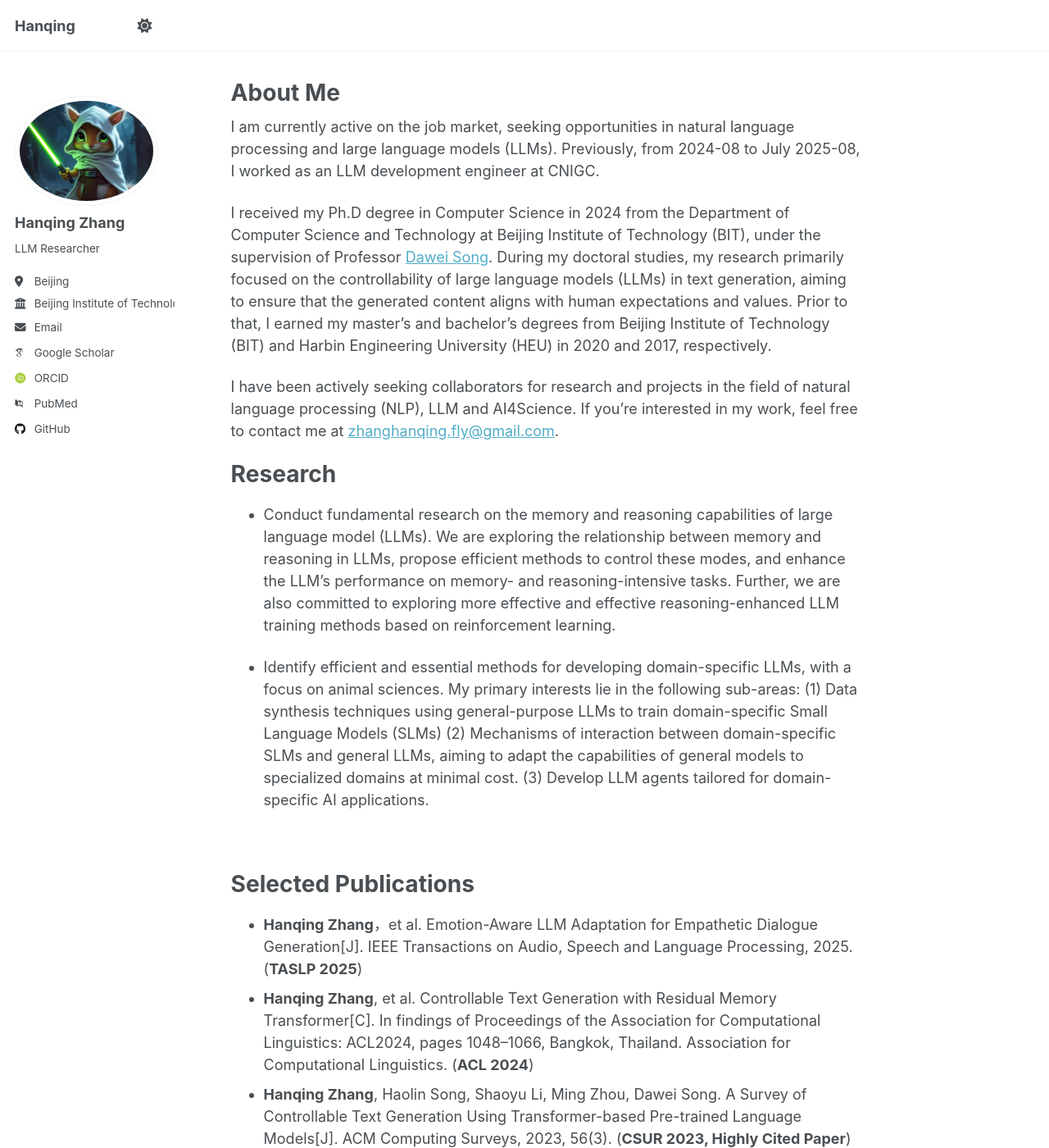
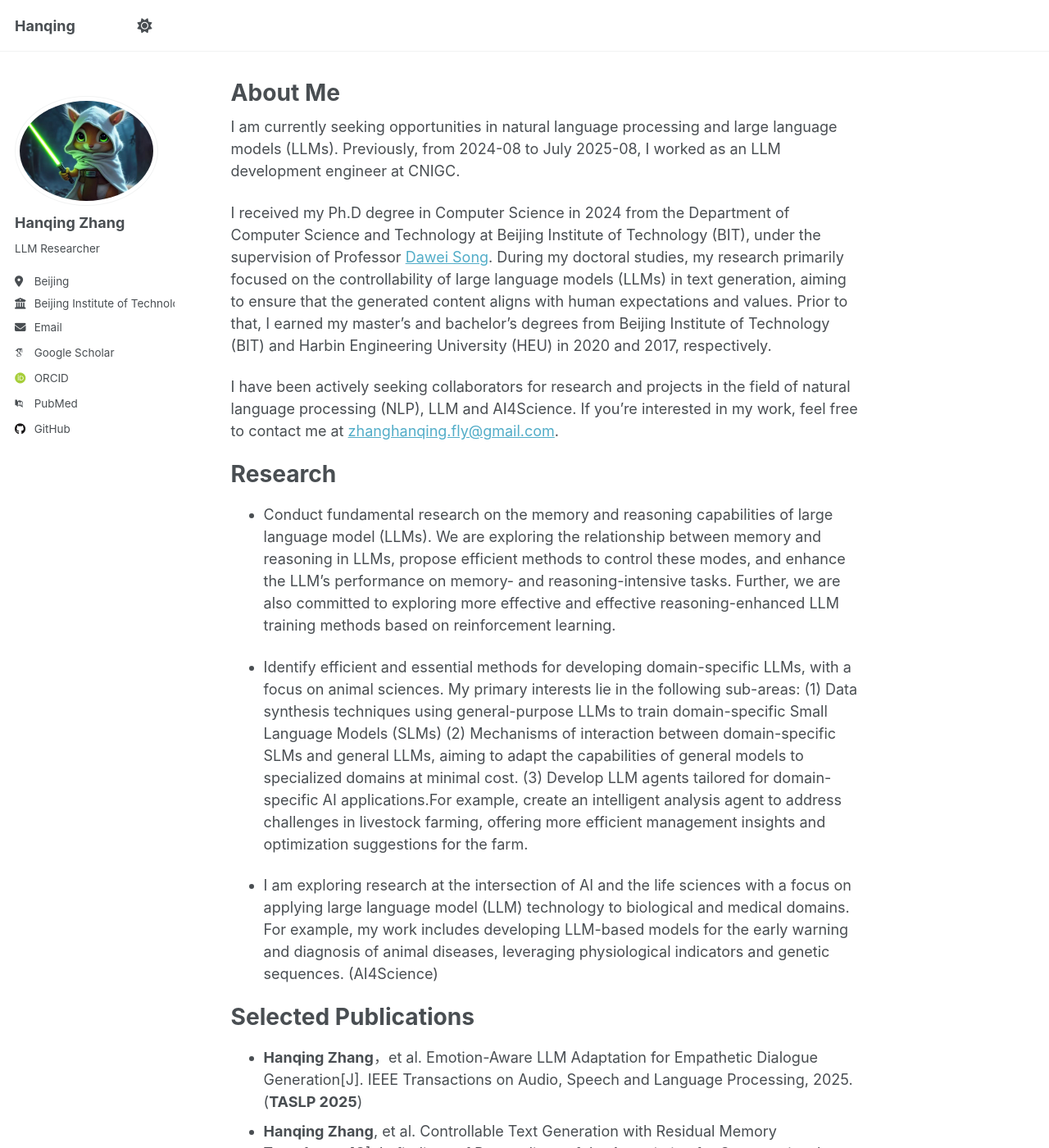
Before and after one commit to littlehacker26/hanqing.github.io, a Jekyll site: the page built from _pages/about.md, in a window 1280 px wide and 1400 px high. Shown: the whole window at 82% size. Built offline with Jekyll 4.4.1, drawn with Linux system fonts in a browser that asks for light colours; some web fonts are replaced; a script that is not in the unit is left out.

Commit message:
Update about.md

```diff
--- a/_pages/about.md
+++ b/_pages/about.md
@@ -9,7 +9,7 @@ redirect_from:
 
 
  <!--I am currently a postdoctoral researcher at China Agricultural University (CAU), where I conduct interdisciplinary research on developing large language models (LLMs) for applications in animal science. -->
-I am currently active on the job market, seeking opportunities in natural language processing and large language models (LLMs). Previously, from  2024-08  to July 2025-08, I worked as an LLM development engineer at CNIGC.
+I am currently seeking opportunities in natural language processing and large language models (LLMs). Previously, from  2024-08  to July 2025-08, I worked as an LLM development engineer at CNIGC.
 
 I received my Ph.D degree in Computer Science in 2024 from the Department of Computer Science and Technology at Beijing Institute of Technology (BIT), under the supervision of Professor [Dawei Song](https://scholar.google.com.hk/citations?user=PCTA8yAAAAAJ&hl=zh-CN). During my doctoral studies, my research primarily focused on the controllability of large language models (LLMs) in text generation, aiming to ensure that the generated content aligns with human expectations and values. Prior to that, I earned my master's and bachelor's degrees from Beijing Institute of Technology (BIT) and Harbin Engineering University (HEU) in 2020 and 2017, respectively.
 
@@ -21,11 +21,9 @@ Research
 ======
  - Conduct fundamental research on the memory and reasoning capabilities of large language model (LLMs). We are exploring the relationship between memory and reasoning in LLMs, propose efficient methods to control these modes, and enhance the LLM's performance on memory- and reasoning-intensive tasks. Further, we are also committed to exploring more effective and effective reasoning-enhanced LLM training methods based on reinforcement learning.
 
- - Identify efficient and essential methods for developing domain-specific LLMs, with a focus on animal sciences. My primary interests lie in the following sub-areas: (1) Data synthesis techniques using general-purpose LLMs to train domain-specific Small Language Models (SLMs)   (2) Mechanisms of interaction between domain-specific SLMs and general LLMs, aiming to adapt the capabilities of general models to specialized domains at minimal cost. (3) Develop LLM agents tailored for domain-specific AI applications.
+ - Identify efficient and essential methods for developing domain-specific LLMs, with a focus on animal sciences. My primary interests lie in the following sub-areas: (1) Data synthesis techniques using general-purpose LLMs to train domain-specific Small Language Models (SLMs)   (2) Mechanisms of interaction between domain-specific SLMs and general LLMs, aiming to adapt the capabilities of general models to specialized domains at minimal cost. (3) Develop LLM agents tailored for domain-specific AI applications.For example, create an intelligent analysis agent to address challenges in livestock farming, offering more efficient management insights and optimization suggestions for the farm.
 
- <!--For example, create an intelligent analysis agent to address challenges in livestock farming, offering more efficient management insights and optimization suggestions for the farm.
-。-->
- <!-- - I am exploring research at the intersection of AI and the life sciences with a focus on applying large language model (LLM) technology to biological and medical domains. For example, my work includes developing LLM-based models for the early warning and diagnosis of animal diseases, leveraging physiological indicators and genetic sequences. (AI4Science)-->
+ - I am exploring research at the intersection of AI and the life sciences with a focus on applying large language model (LLM) technology to biological and medical domains. For example, my work includes developing LLM-based models for the early warning and diagnosis of animal diseases, leveraging physiological indicators and genetic sequences. (AI4Science)
 
 Selected Publications
 ======
```
